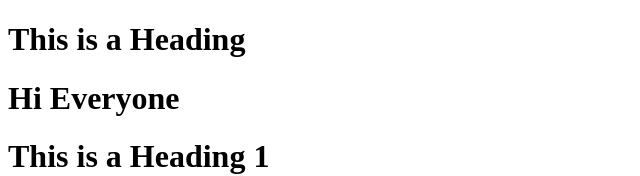
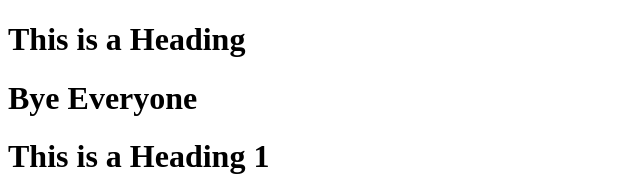
Before and after one commit to SinghSanity/sig-swe-friday, a plain HTML site: page index.html in a window 1280 px wide. Shown: the top 176 px of the page, without its empty margins (0-640 px from the left). Drawn offline with Linux system fonts and the light colour scheme.

Commit message:
Made some changes

```diff
--- a/index.html
+++ b/index.html
@@ -13,7 +13,7 @@
 
         <div class="box1">
             <h1 class="words">This is a Heading</h1>
-            <h1>Hi Everyone</h1>
+            <h1>Bye Everyone</h1>
         </div>
 
         <h1>This is a Heading 1</h1>
```
Also changed, not shown: 1 other file.
